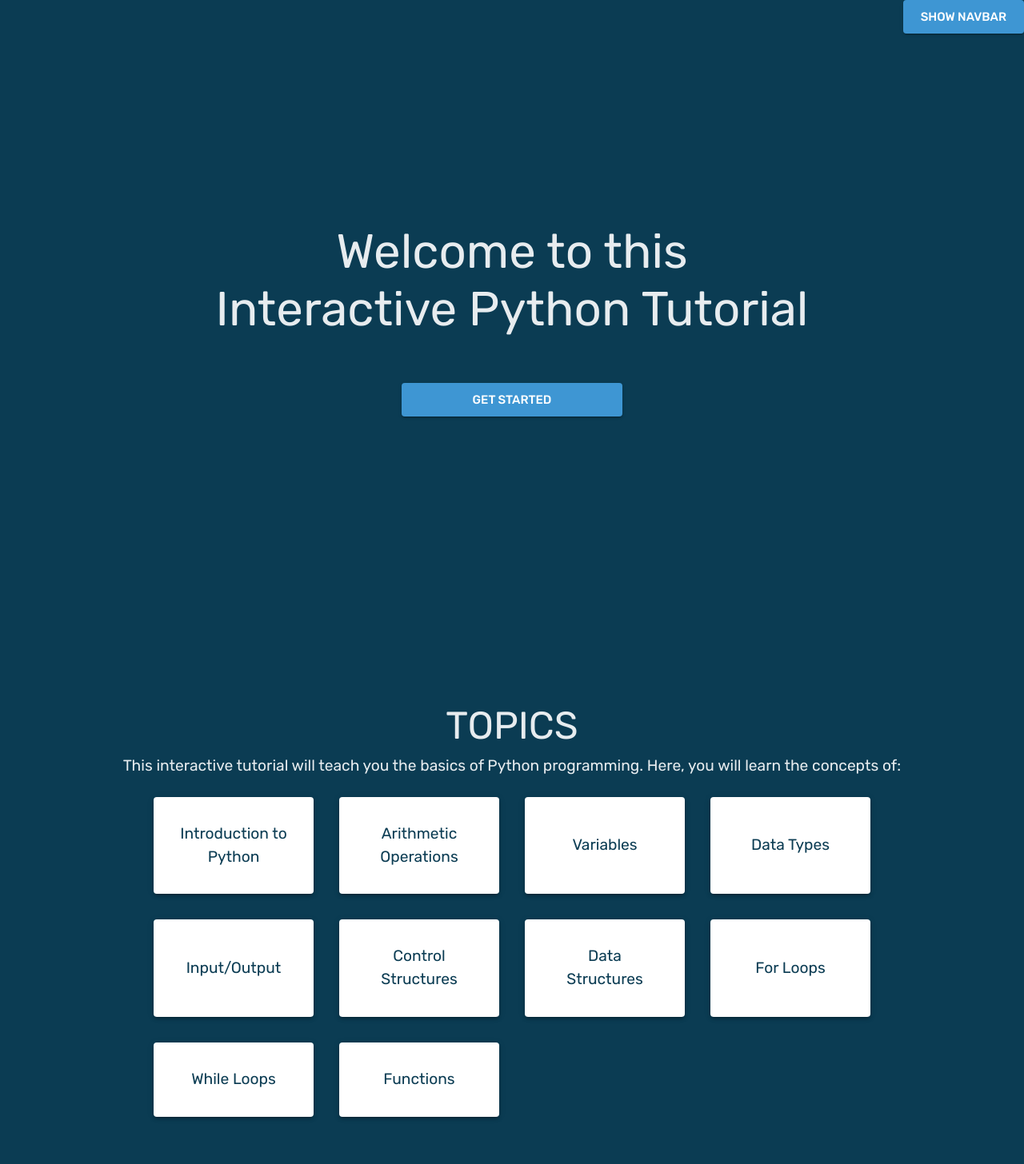
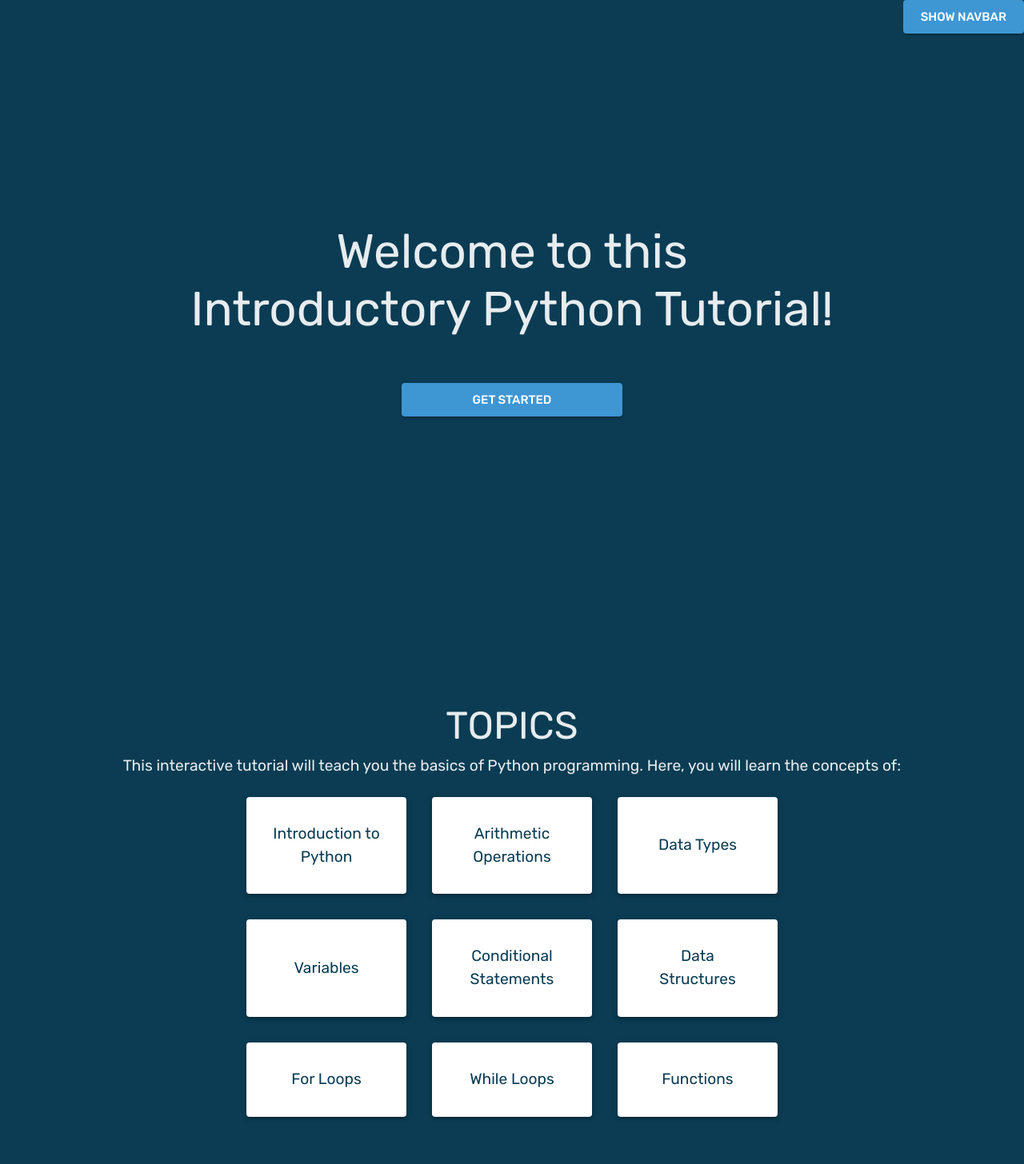
Before and after one commit to chaviotics/python-thesis-control, a React (Vite) app in the folder client/: page / in a window 1280 px wide. Shown: the top 1456 px of the page at 80% size. Built offline with nearby package versions, Linux system fonts and the light colour scheme.

Commit message:
Made improvements to the data types, intro, topic outline and quiz pages

```diff
--- a/client/src/pages/DataTypes/DataTypes.jsx
+++ b/client/src/pages/DataTypes/DataTypes.jsx
@@ -65,6 +65,7 @@ function DataTypesList() {
               p: '3rem',
               transition: 'all 0.2s',
               color: '#0b3c53',
+              cursor: 'default',
             }}
           >
             <Typography
--- a/client/src/pages/HomePage/Intro.jsx
+++ b/client/src/pages/HomePage/Intro.jsx
@@ -1,5 +1,6 @@
 import React from 'react';
-import { Container, Typography, Button } from '@mui/material';
+import { Container, Typography, Button, Box } from '@mui/material';
+import pythonLogo from '../../assets/python-logo.svg';
 
 function Intro(props) {
   return (
@@ -18,7 +19,7 @@ function Intro(props) {
         fontWeight="regular"
       >
         Welcome to this <br />
-        Interactive Python Tutorial
+        Introductory Python Tutorial!
       </Typography>
 
       <Button
--- a/client/src/pages/HomePage/TopicOutline.jsx
+++ b/client/src/pages/HomePage/TopicOutline.jsx
@@ -4,10 +4,10 @@ import { Container, Typography, Box, Paper } from '@mui/material';
 const topics = [
   { id: 1, title: 'Introduction to Python' },
   { id: 2, title: 'Arithmetic Operations' },
-  { id: 3, title: 'Variables' },
-  { id: 4, title: 'Data Types' },
-  { id: 5, title: 'Input/Output' },
-  { id: 6, title: 'Control Structures' },
+  { id: 3, title: 'Data Types' },
+  { id: 4, title: 'Variables' },
+  // { id: 5, title: 'Input/Output' },
+  { id: 6, title: 'Conditional Statements' },
   { id: 7, title: 'Data Structures' },
   { id: 8, title: 'For Loops' },
   { id: 9, title: 'While Loops' },
@@ -38,7 +38,7 @@ function TopicOutline(props, ref) {
         sx={{
           alignSelf: 'center',
           display: 'grid',
-          gridTemplateColumns: 'repeat(4, 200px)',
+          gridTemplateColumns: 'repeat(3, 200px)',
           gap: '32px',
           mb: 5,
         }}
@@ -59,6 +59,7 @@ function TopicOutline(props, ref) {
           >
             <Typography
               sx={{
+                cursor: 'default',
                 transition: 'all 0.2s',
                 '&:hover': {
                   transform: 'scale(1.1)',
--- a/client/src/pages/Quiz/Quiz.jsx
+++ b/client/src/pages/Quiz/Quiz.jsx
@@ -1,5 +1,5 @@
 import React from 'react';
-import { Container, Box, Typography } from '@mui/material';
+import { Container, Box, Typography, Button } from '@mui/material';
 
 function MainContent() {
   return (
@@ -24,10 +24,25 @@ function MainContent() {
         scroll down to however it is comfortable for you. Good luck!
       </Typography>
 
-      <Typography mt="1rem" mb="2rem">
+      <Typography mt="1rem" mb="1rem">
         Just a few notes. To scroll down in the embedded Google Form, place your
         mouse cursor inside its container. After taking the test, you may exit
         by closing this tab on your browser.
+      </Typography>
+
+      <Typography mt="1rem" mb="4rem">
+        Please use your UP Mail in answering the form. If you're encountering
+        problems regarding the embedded Google Form below for the post-test, you
+        can click on this button →{' '}
+        <Button
+          variant="contained"
+          size="small"
+          href="https://forms.gle/KCdsGf9T1LHyALGL7"
+          target="_blank"
+          rel="noreferrer noopener"
+        >
+          Post-Test Python
+        </Button>
       </Typography>
 
       {/* Google Form */}
@@ -44,9 +59,6 @@ function GoogleForm() {
       src="https://docs.google.com/forms/d/e/1FAIpQLSePTnJ5fzzJIgr5oR2rOOXal1pQ1KDSsyRlHaM7KO3Qy9fsFQ/viewform?embedded=true"
       width="100%"
       height="100%"
-      frameborder="0"
-      marginheight="0"
-      marginwidth="0"
     >
       Loading…
     </iframe>
```
